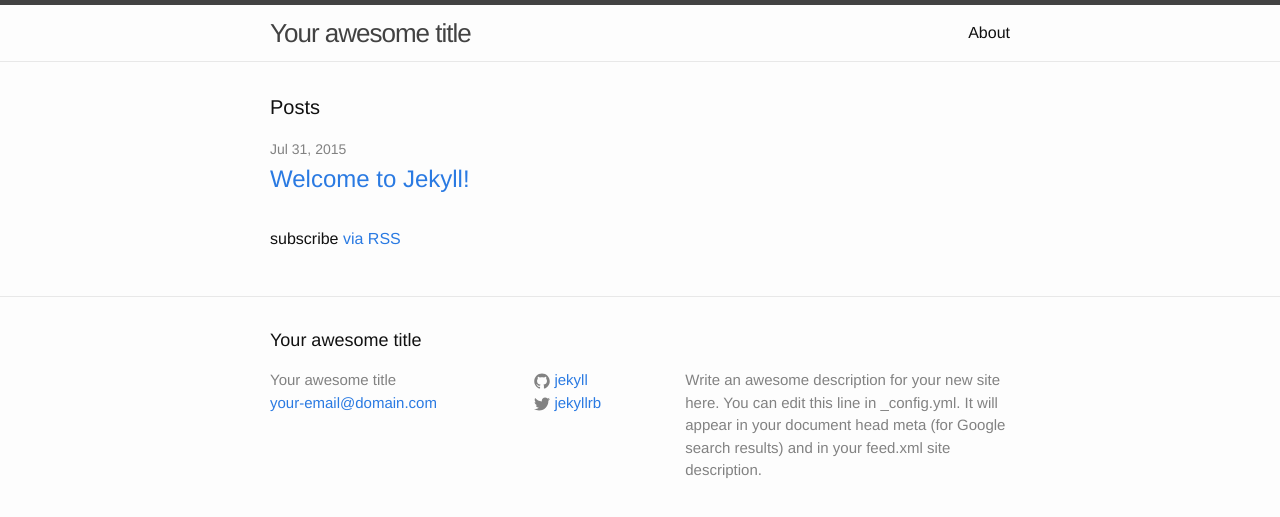
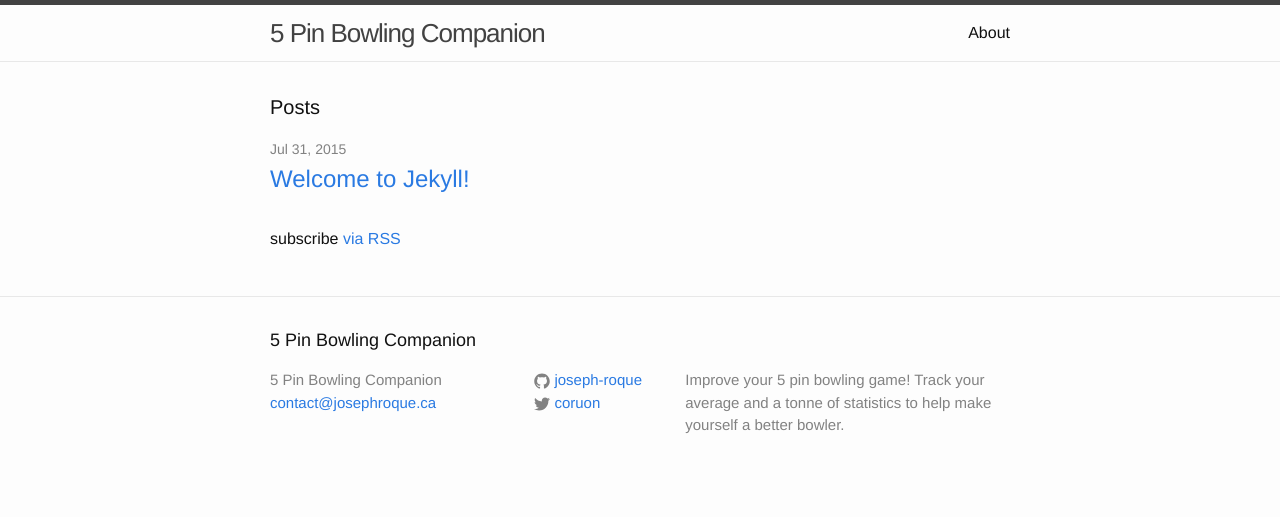
Before and after one commit to autoreleasefool/bowling-companion-showcase, a Jekyll site: the page built from index.html, in a window 1280 px wide. Shown: the top 517 px of the page. Built offline with Jekyll 4.4.1, drawn with Linux system fonts in a browser that asks for light colours.

Commit message:
Added app screenshots, updating site information

```diff
--- a/_config.yml
+++ b/_config.yml
@@ -1,14 +1,13 @@
 # Site settings
-title: Your awesome title
-email: your-email@domain.com
+title: 5 Pin Bowling Companion
+email: contact@josephroque.ca
 description: > # this means to ignore newlines until "baseurl:"
-  Write an awesome description for your new site here. You can edit this
-  line in _config.yml. It will appear in your document head meta (for
-  Google search results) and in your feed.xml site description.
+  Improve your 5 pin bowling game! Track your average and a tonne of statistics
+  to help make yourself a better bowler.
 baseurl: "" # the subpath of your site, e.g. /blog/
-url: "http://yourdomain.com" # the base hostname & protocol for your site
-twitter_username: jekyllrb
-github_username:  jekyll
+url: "http://bowlingcompanion.ca" # the base hostname & protocol for your site
+twitter_username: coruon
+github_username:  joseph-roque
 
 # Build settings
 markdown: kramdown
```
Also changed, not shown: assets/screenshots/phone_bowlers.png (added), assets/screenshots/phone_game.png (added), assets/screenshots/phone_leagues.png (added), assets/screenshots/phone_manual.png (added), assets/screenshots/phone_nav.png (added), assets/screenshots/phone_series.png (added), assets/screenshots/phone_stats.png (added), assets/screenshots/tablet_bowlers.png (added), assets/screenshots/tablet_game.png (added), assets/screenshots/tablet_leagues.png (added), assets/screenshots/tablet_manual.png (added), assets/screenshots/tablet_nav.png (added), assets/screenshots/tablet_series.png (added), assets/screenshots/tablet_stats.png (added).
